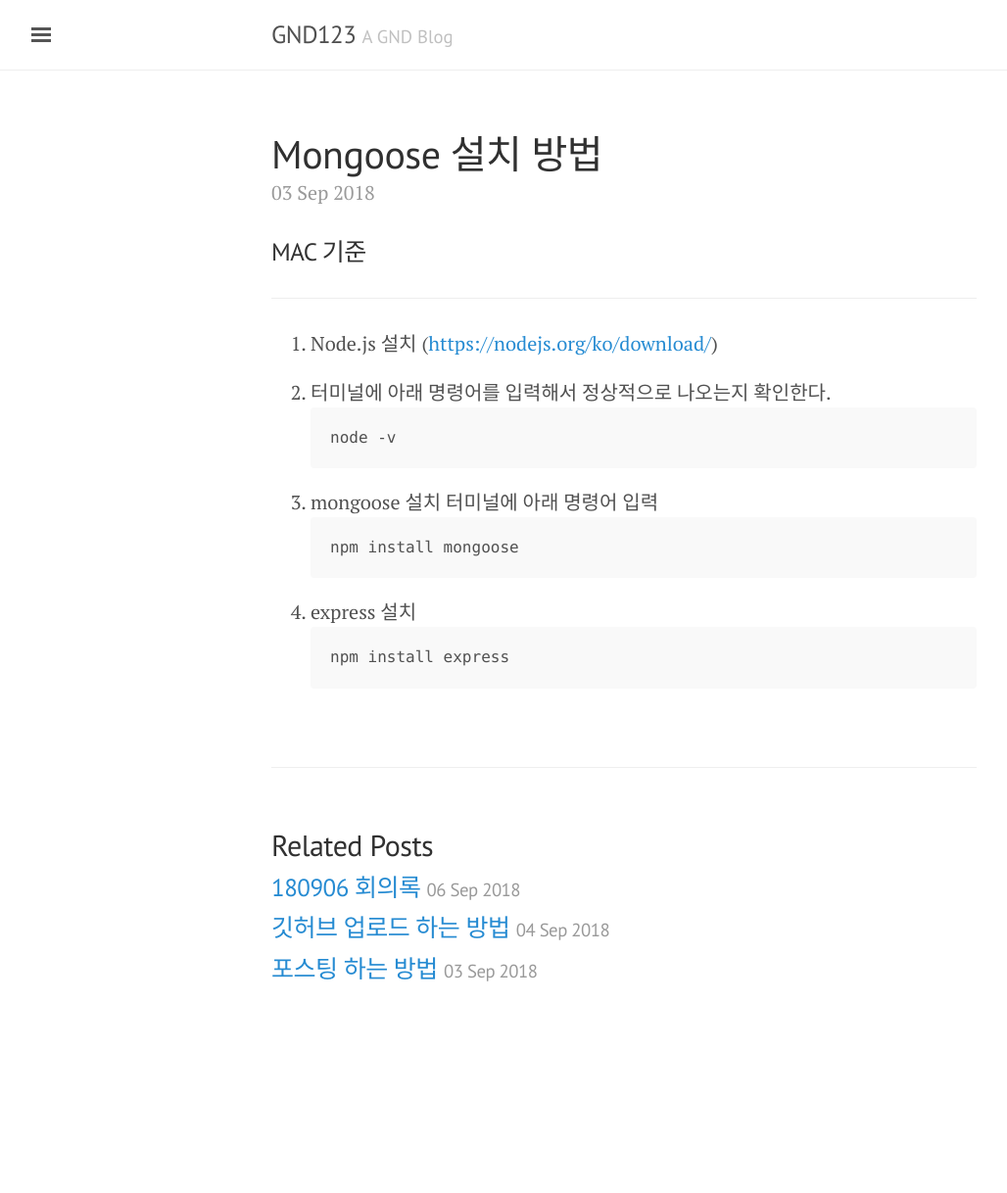
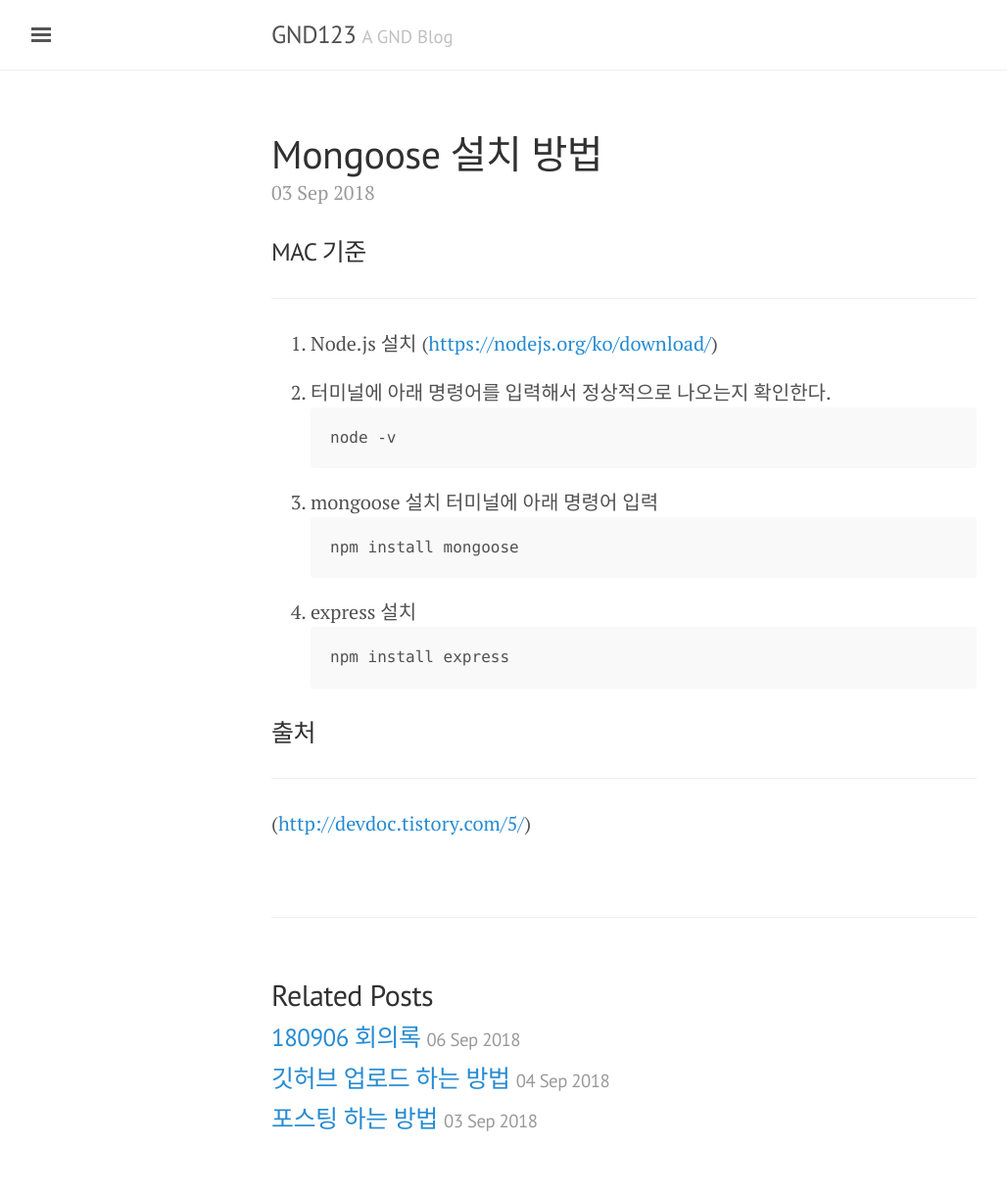
Before and after one commit to GND123/GND123.github.io, a Jekyll site: the page built from _posts/2018-09-03-Install-Mongoose.md, in a window 1280 px wide. Shown: the whole page at 98% size, without its empty margins (3-1031 px from the left). Built offline with Jekyll 4.4.1, drawn with Linux system fonts in a browser that asks for light colours; before the commit the page ends 1065 px from its top, so only the background shows below that.

Commit message:
Update 2018-09-03-Install-Mongoose.md

```diff
--- a/_posts/2018-09-03-Install-Mongoose.md
+++ b/_posts/2018-09-03-Install-Mongoose.md
@@ -22,3 +22,7 @@ npm install mongoose
 ~~~
 npm install express
 ~~~
+
+### 출처
+***
+(<http://devdoc.tistory.com/5/>)
```
